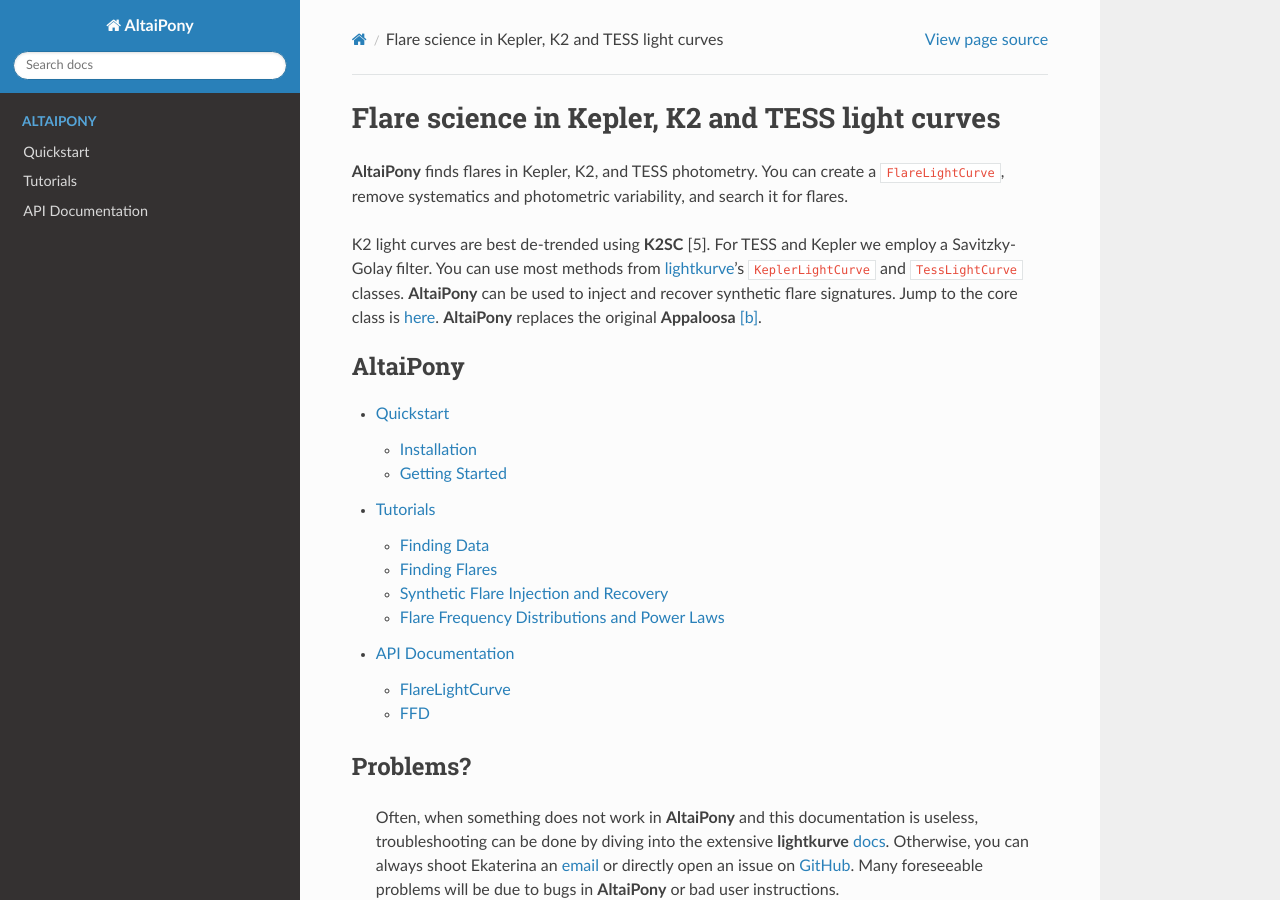
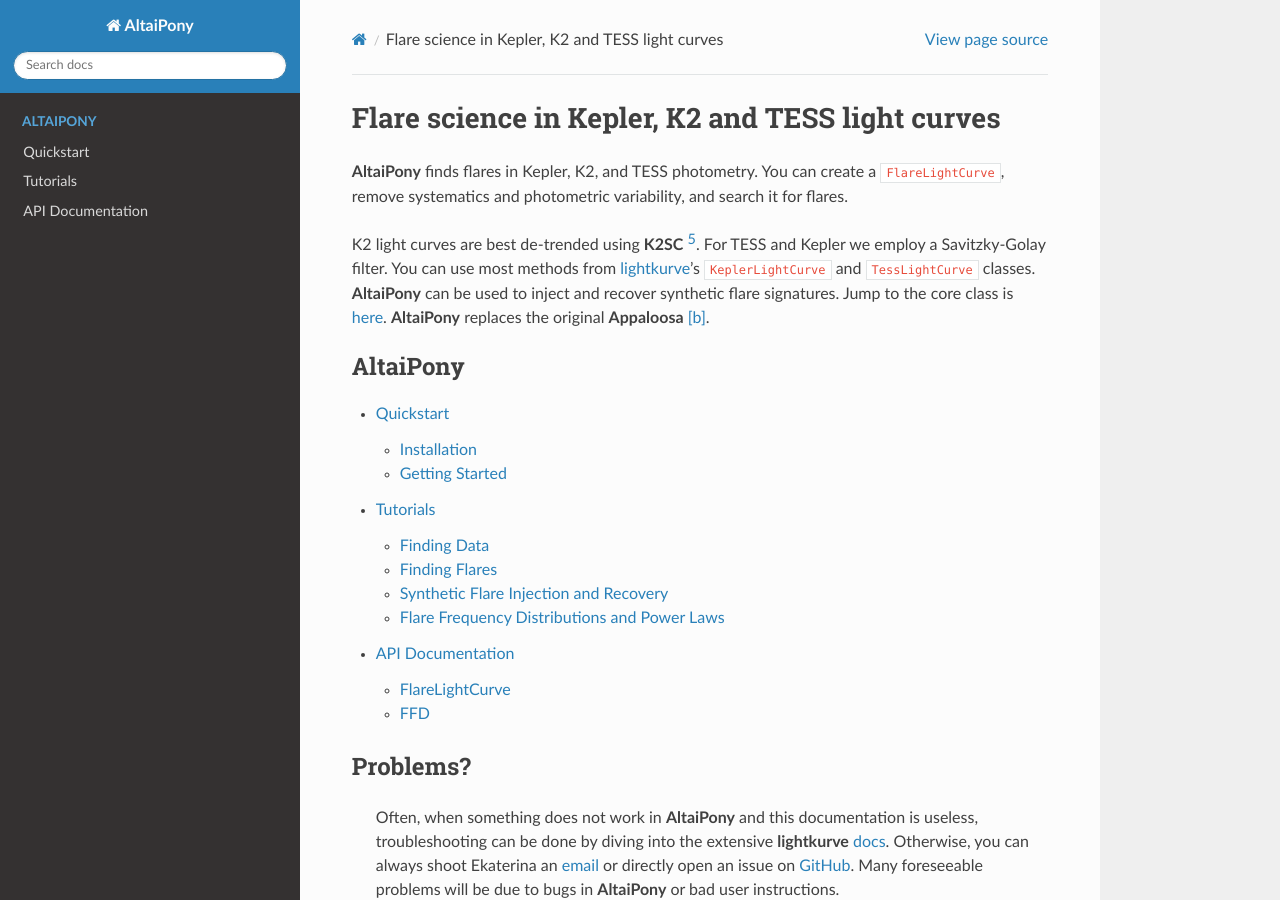
Before and after one commit to ekaterinailin/AltaiPony, a Sphinx documentation site: the page built from docs/source/index.rst, in a window 1280 px wide and 900 px high. Built offline with Sphinx 7.4.7 and the Read the Docs theme 2.0.0, drawn with Linux system fonts in a browser that asks for light colours.

Commit message:
added underscore

```diff
--- a/docs/source/index.rst
+++ b/docs/source/index.rst
@@ -9,7 +9,7 @@ Flare science in Kepler, K2 and TESS light curves
 
 **AltaiPony** finds flares in Kepler, K2, and TESS photometry. You can create a ``FlareLightCurve``, remove systematics and photometric variability, and search it for flares.
 
-K2 light curves are best de-trended using **K2SC** [5]. For TESS and Kepler we employ a Savitzky-Golay filter. You can use most methods from lightkurve_'s ``KeplerLightCurve`` and ``TessLightCurve`` classes. **AltaiPony** can be used to inject and recover synthetic flare signatures. Jump to the core class is here_. **AltaiPony** replaces the original **Appaloosa** [b]_.
+K2 light curves are best de-trended using **K2SC** [5]_. For TESS and Kepler we employ a Savitzky-Golay filter. You can use most methods from lightkurve_'s ``KeplerLightCurve`` and ``TessLightCurve`` classes. **AltaiPony** can be used to inject and recover synthetic flare signatures. Jump to the core class is here_. **AltaiPony** replaces the original **Appaloosa** [b]_.
 
 .. _user-docs:
 
```
